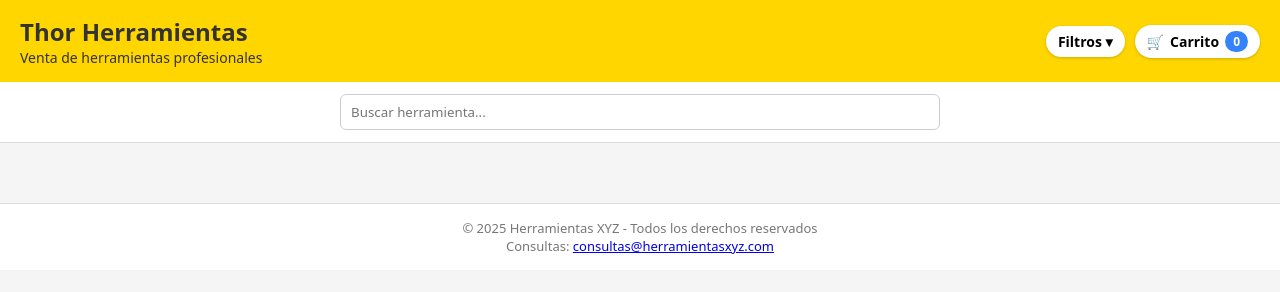
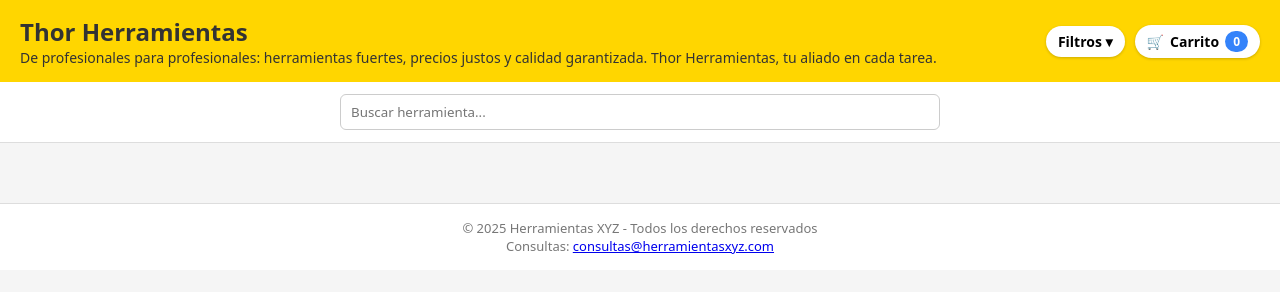
Before and after one commit to franco-pereyra10/thorHerramientass, a plain HTML site: page index.html in a window 1280 px wide. Drawn offline with Linux system fonts and the light colour scheme; no server answers.

Commit message:
Add files via upload

```diff
--- a/index.html
+++ b/index.html
@@ -10,7 +10,7 @@
     <header class="header">
         <div class="logo">
             <h1>Thor Herramientas</h1>
-            <p>Venta de herramientas profesionales</p>
+            <p>De profesionales para profesionales: herramientas fuertes, precios justos y calidad garantizada. Thor Herramientas, tu aliado en cada tarea.</p>
         </div>
 
         <div class="header-right">
```
